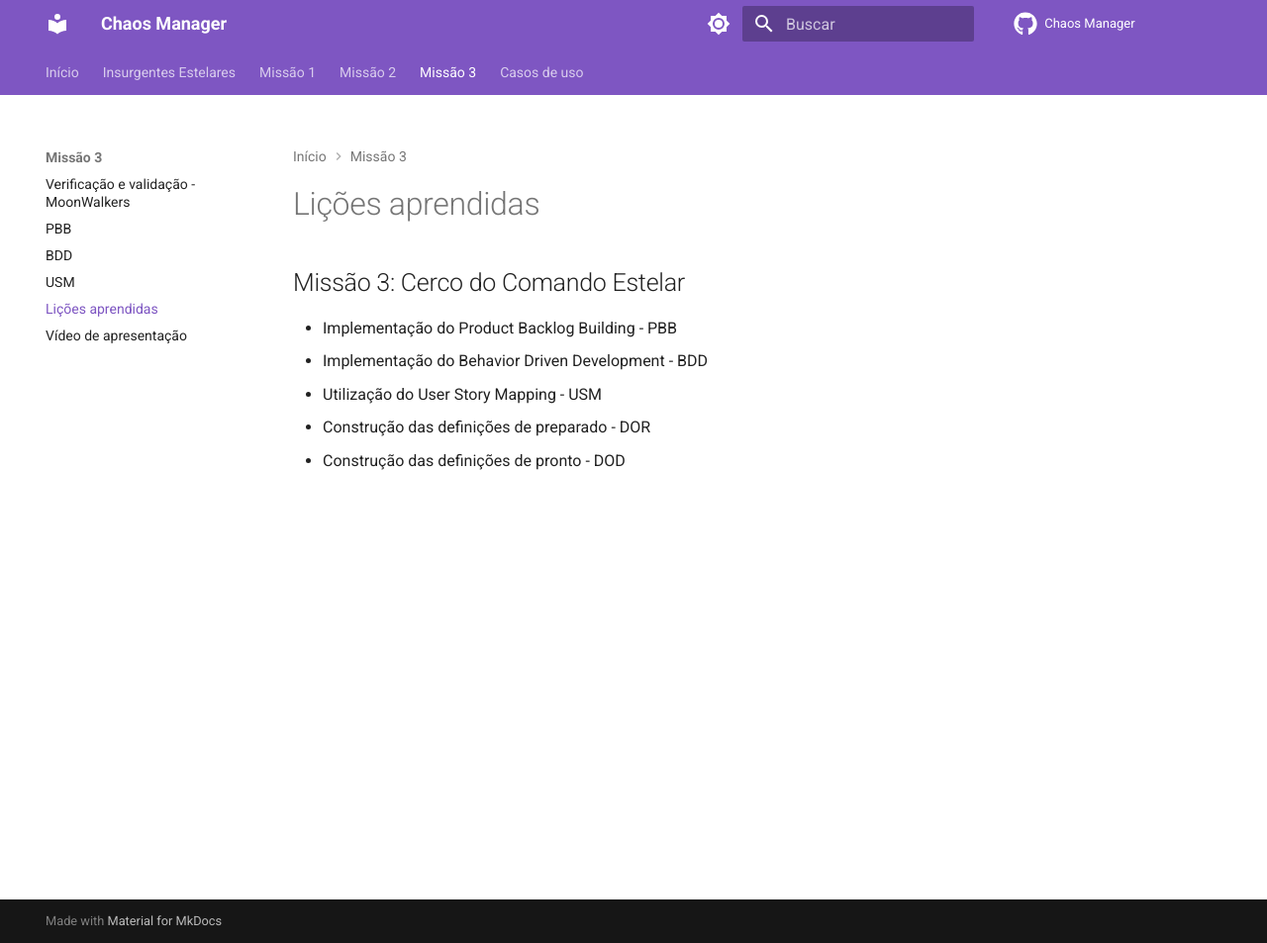
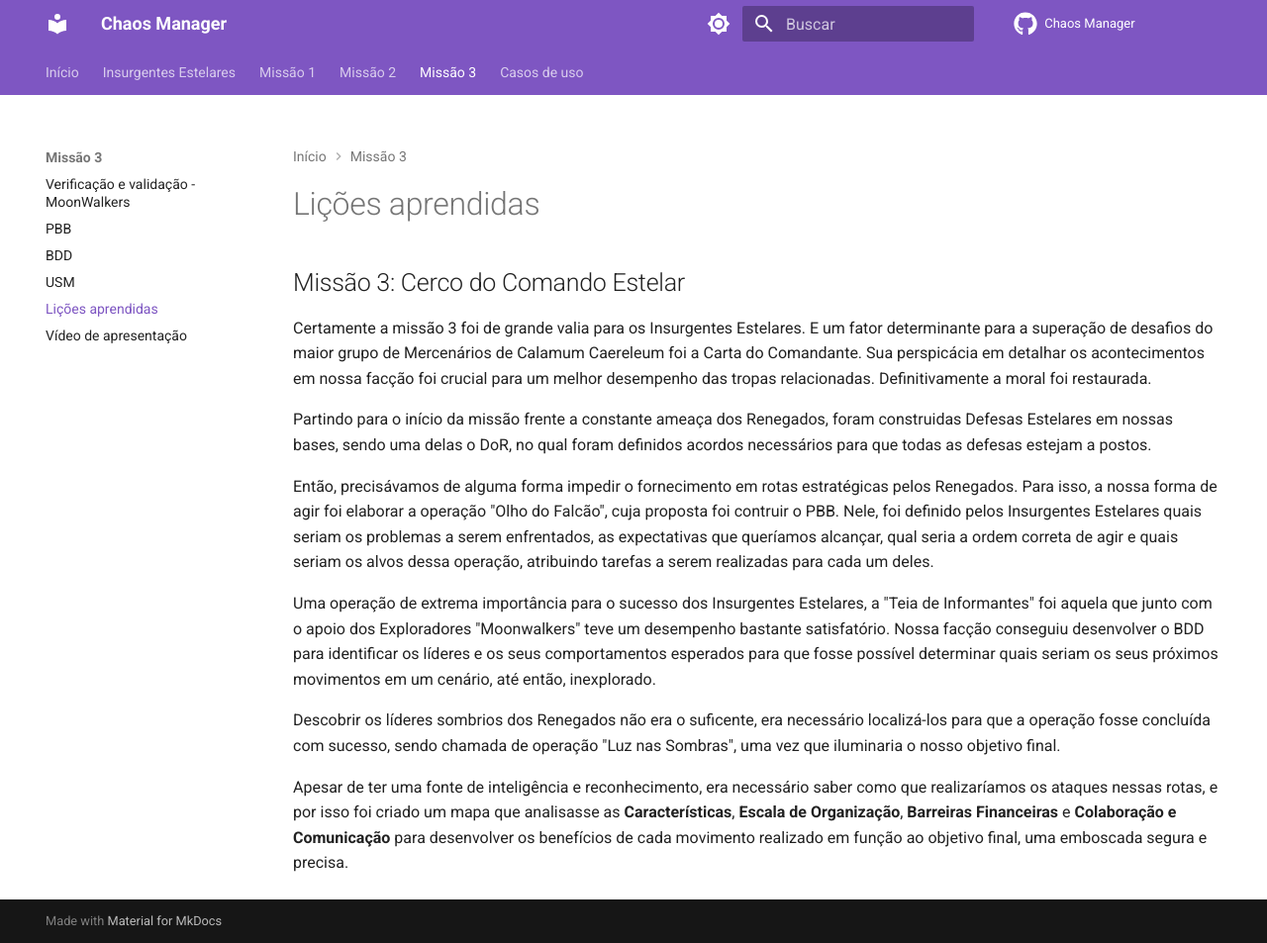
Before and after one commit to mdsreq-fga-unb/2023.2-ChaosManager, an MkDocs documentation site: the page built from docs/licoes3.md, in a window 1280 px wide and 953 px high. Shown: the whole window at 99% size. Built offline with MkDocs 1.6.1 and Material for MkDocs 9.7.7, drawn with Linux system fonts in a browser that asks for light colours; comment, search, counter and statistics services are not loaded.

Commit message:
corrige a aprendizagem

```diff
--- a/docs/licoes3.md
+++ b/docs/licoes3.md
@@ -5,11 +5,14 @@ hide:
 
 ## Missão 3: Cerco do Comando Estelar
 
-<ul style="text-align:justify;">
-  <li>Implementação do Product Backlog Building - PBB</li>
-  <li>Implementação do Behavior Driven Development - BDD </li>
-  <li>Utilização do User Story Mapping - USM </li>
-  <li>Construção das definições de preparado - DOR </li>
-  <li>Construção das definições de pronto - DOD </li>
+Certamente a missão 3 foi de grande valia para os Insurgentes Estelares. E um fator determinante para a superação de desafios do maior grupo de Mercenários de Calamum Caereleum foi a Carta do Comandante. Sua perspicácia em detalhar os acontecimentos em nossa facção foi crucial para um melhor desempenho das tropas relacionadas. Definitivamente a moral foi restaurada.
 
-</ul>
+Partindo para o início da missão frente a constante ameaça dos Renegados, foram construidas Defesas Estelares em nossas bases, sendo uma delas o DoR, no qual foram definidos acordos necessários para que todas as defesas estejam a postos.
+
+Então, precisávamos de alguma forma impedir o fornecimento em rotas estratégicas pelos Renegados. Para isso, a nossa forma de agir foi elaborar a operação "Olho do Falcão", cuja proposta foi contruir o PBB. Nele, foi definido pelos Insurgentes Estelares quais seriam os problemas a serem enfrentados, as expectativas que queríamos alcançar, qual seria a ordem correta de agir e quais seriam os alvos dessa operação, atribuindo tarefas a serem realizadas para cada um deles.
+
+Uma operação de extrema importância para o sucesso dos Insurgentes Estelares, a "Teia de Informantes" foi aquela que junto com o apoio dos Exploradores "Moonwalkers" teve um desempenho bastante satisfatório. Nossa facção conseguiu desenvolver o BDD para identificar os líderes e os seus comportamentos esperados para que fosse possível determinar quais seriam os seus próximos movimentos em um cenário, até então, inexplorado.
+
+Descobrir os líderes sombrios dos Renegados não era o suficente, era necessário localizá-los para que a operação fosse concluída com sucesso, sendo chamada de operação "Luz nas Sombras", uma vez que iluminaria o nosso objetivo final.
+
+Apesar de ter uma fonte de inteligência e reconhecimento, era necessário saber como que realizaríamos os ataques nessas rotas, e por isso foi criado um mapa que analisasse as __Características__, __Escala de Organização__, __Barreiras Financeiras__ e __Colaboração e Comunicação__ para desenvolver os benefícios de cada movimento realizado em função ao objetivo final, uma emboscada segura e precisa.
```
